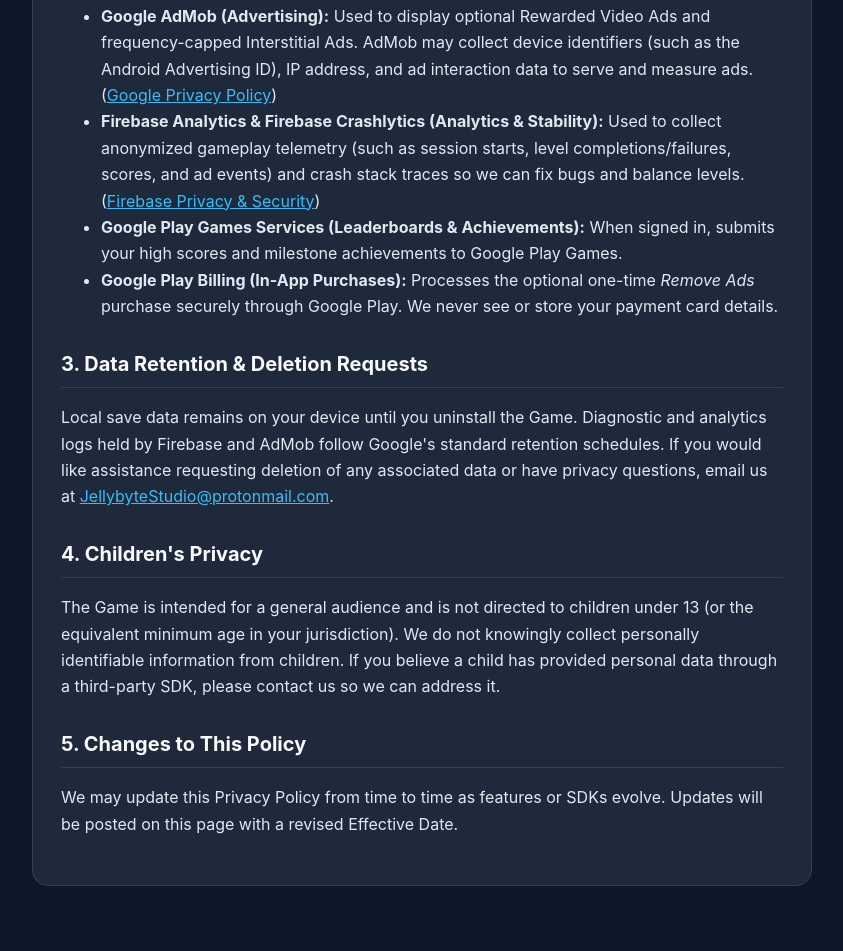
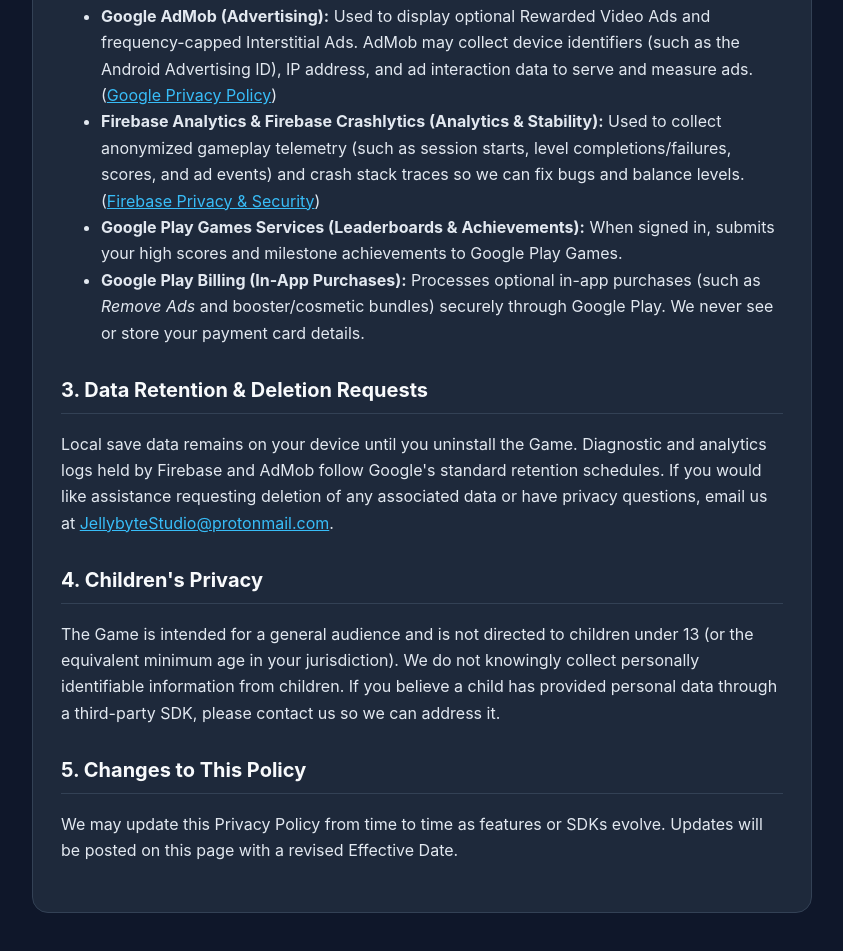
Before and after one commit to JellybyteStudio/JellybyteStudio, a plain HTML site: page index.html in a window 1280 px wide. Shown: the part 673-1624 px from the top of the page, without its empty margins (218-1061 px from the left). Drawn offline with Linux system fonts and the light colour scheme.

Commit message:
Update in-app purchases description in index.html

```diff
--- a/index.html
+++ b/index.html
@@ -83,8 +83,8 @@
         high scores and milestone achievements to Google Play Games.
       </li>
       <li>
-        <strong>Google Play Billing (In-App Purchases):</strong> Processes the optional one-time <em>Remove Ads</em>
-        purchase securely through Google Play. We never see or store your payment card details.
+        <strong>Google Play Billing (In-App Purchases):</strong> Processes optional in-app purchases (such as
+        <em>Remove Ads</em> and booster/cosmetic bundles) securely through Google Play. We never see or store your payment card details.
       </li>
     </ul>
 
```
